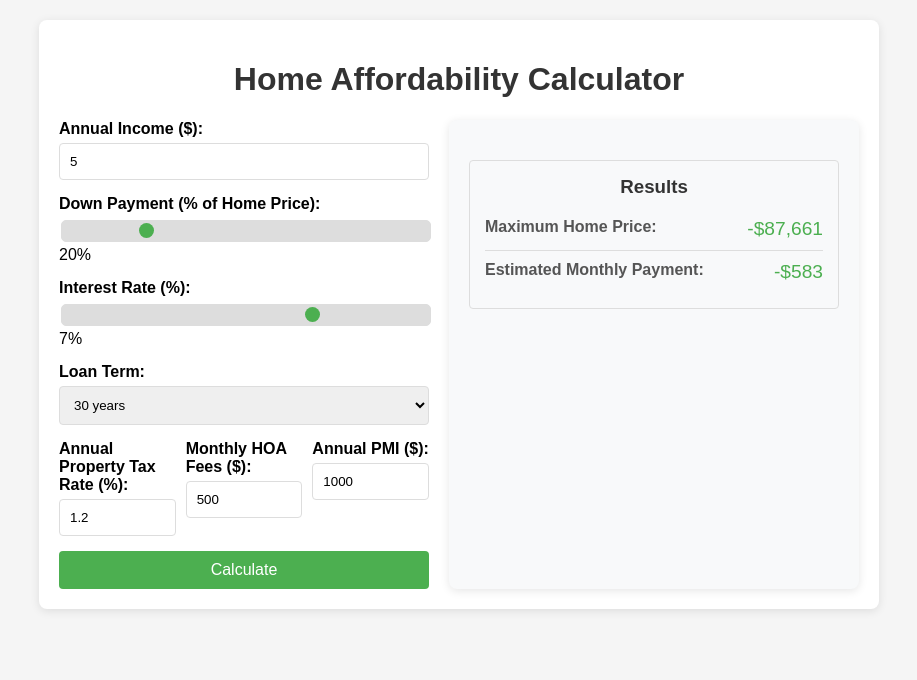
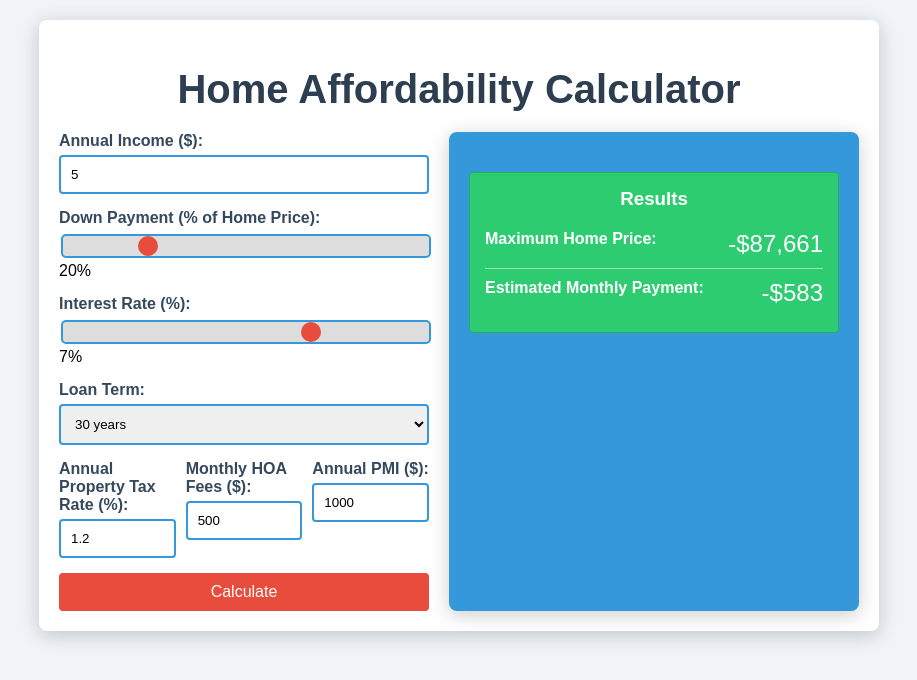
Before and after one commit to milar55/homecalc, a plain HTML site: page index.html in a window 1280 px wide. Both pictures are taken after typing "5" into the empty fields and a click on the button "Calculate". Shown: the whole page, without its empty margins (181-1098 px from the left). Drawn offline with Linux system fonts and the light colour scheme.

Commit message:
second commit

```diff
--- a/css/styles.css
+++ b/css/styles.css
@@ -1,6 +1,6 @@
 body {
-    font-family: Arial, sans-serif;
-    background-color: #f5f5f5;
+    font-family: 'Arial', sans-serif;
+    background-color: #f0f4f8;
     margin: 0;
     padding: 20px;
 }
@@ -8,15 +8,17 @@ body {
 .container {
     max-width: 800px;
     margin: 0 auto;
-    background-color: white;
+    background-color: #ffffff;
     padding: 20px;
     border-radius: 8px;
-    box-shadow: 0 2px 10px rgba(0, 0, 0, 0.1);
+    box-shadow: 0 4px 20px rgba(0, 0, 0, 0.2);
 }
 
 h1 {
     text-align: center;
-    color: #333;
+    color: #2c3e50;
+    font-size: 2.5em;
+    margin-bottom: 20px;
 }
 
 .calculator {
@@ -32,9 +34,10 @@ h1 {
 .output-section {
     flex: 1;
     padding: 20px;
-    background-color: #f8f9fa;
+    background-color: #3498db;
     border-radius: 8px;
-    box-shadow: 0 2px 10px rgba(0, 0, 0, 0.1);
+    color: white;
+    box-shadow: 0 4px 20px rgba(0, 0, 0, 0.2);
 }
 
 .input-group {
@@ -45,14 +48,20 @@ label {
     display: block;
     margin-bottom: 5px;
     font-weight: bold;
+    color: #34495e;
 }
 
 input[type="number"], input[type="range"], select {
     width: 100%;
     padding: 10px;
-    border: 1px solid #ddd;
+    border: 2px solid #3498db;
     border-radius: 4px;
     box-sizing: border-box;
+    transition: border-color 0.3s;
+}
+
+input[type="number"]:focus, input[type="range"]:focus, select:focus {
+    border-color: #2980b9;
 }
 
 input[type="range"] {
@@ -66,15 +75,15 @@ input[type="range"] {
 input[type="range"]::-webkit-slider-thumb {
     -webkit-appearance: none;
     appearance: none;
-    width: 15px;
-    height: 15px;
-    background: #4CAF50;
+    width: 20px;
+    height: 20px;
+    background: #e74c3c;
     border-radius: 50%;
     cursor: pointer;
 }
 
 button {
-    background-color: #4CAF50;
+    background-color: #e74c3c;
     color: white;
     padding: 10px 15px;
     border: none;
@@ -82,32 +91,33 @@ button {
     cursor: pointer;
     width: 100%;
     font-size: 16px;
+    transition: background-color 0.3s;
 }
 
 button:hover {
-    background-color: #45a049;
+    background-color: #c0392b;
 }
 
 .results {
     padding: 15px;
-    background-color: #f8f9fa;
+    background-color: #2ecc71;
     border-radius: 4px;
     display: none;
     margin-top: 20px;
-    border: 1px solid #ddd;
+    border: 1px solid #27ae60;
 }
 
 .results h3 {
     margin: 0 0 10px;
     text-align: center;
-    color: #333;
+    color: white;
 }
 
 .result-item {
     display: flex;
     justify-content: space-between;
     padding: 10px 0;
-    border-bottom: 1px solid #ddd;
+    border-bottom: 1px solid rgba(255, 255, 255, 0.5);
 }
 
 .result-item:last-child {
@@ -116,12 +126,12 @@ button:hover {
 
 .result-label {
     font-weight: bold;
-    color: #555;
+    color: #ffffff;
 }
 
 .result-value {
-    font-size: 1.2em;
-    color: #4CAF50;
+    font-size: 1.5em;
+    color: #ffffff;
 }
 
 .edit-row {
```
